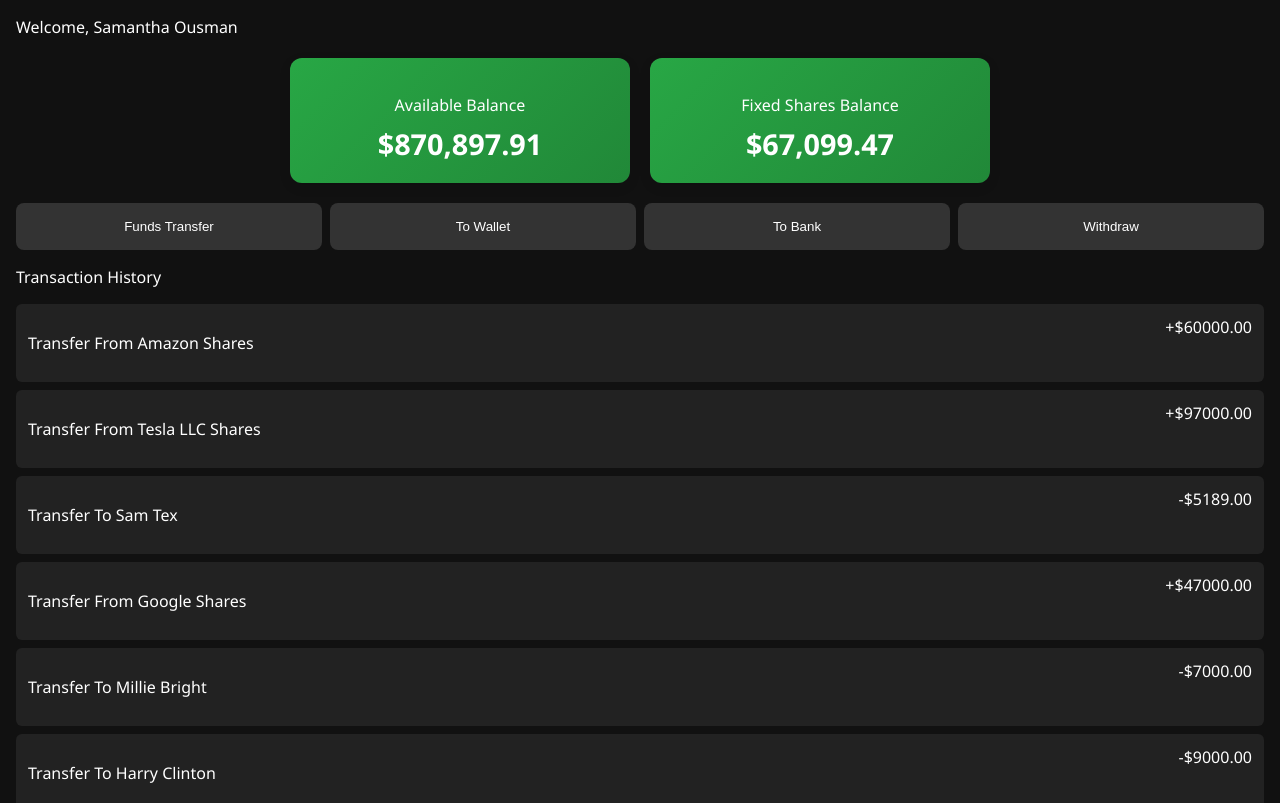
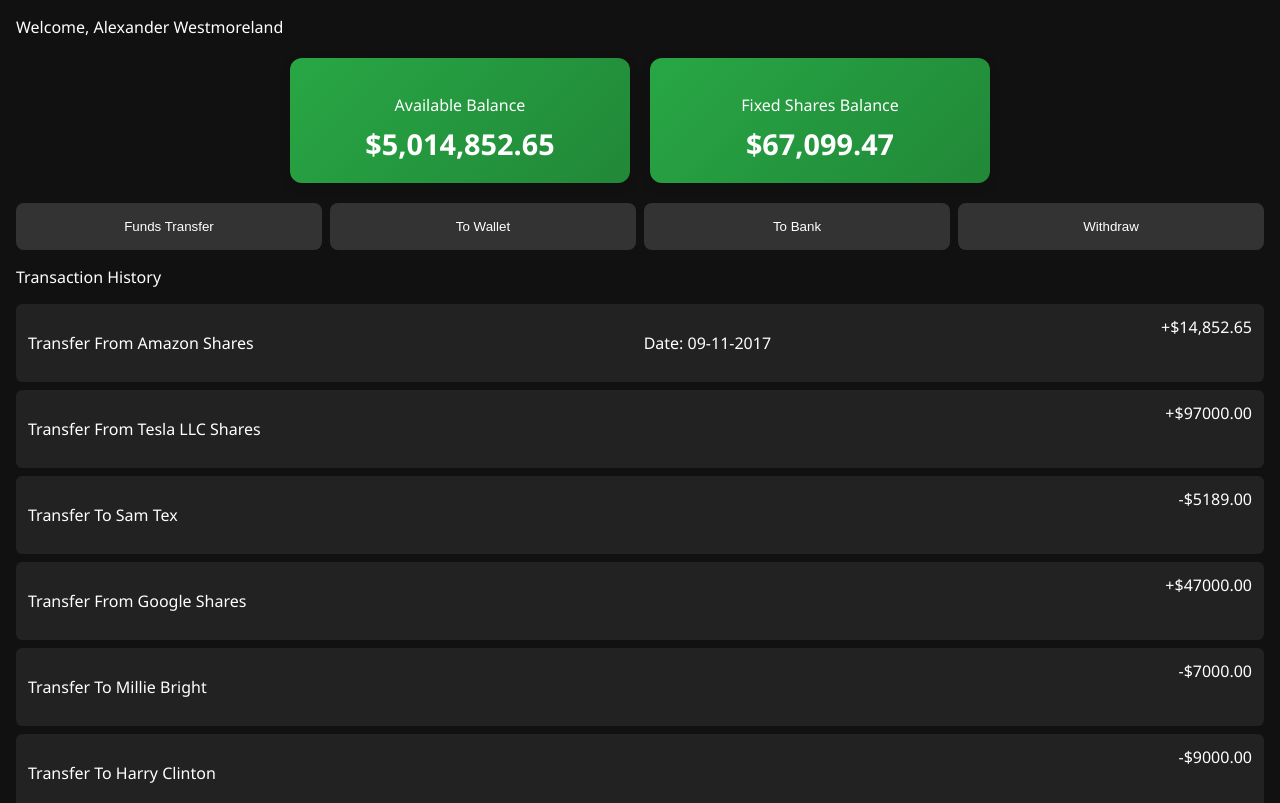
Before and after one commit to Citi-Home/page, a plain HTML site: page dashboard.html in a window 1280 px wide. Shown: the top 803 px of the page. Drawn offline with Linux system fonts and the light colour scheme.

Commit message:
Update dashboard.html

```diff
--- a/dashboard.html
+++ b/dashboard.html
@@ -9,12 +9,12 @@
 <body class="dashboard-page">
   <header>
     <div class="profile">
-      <span>Welcome, Samantha Ousman</span>
+      <span>Welcome, Alexander Westmoreland</span>
     </div>
     <div class="balance-cards-container">
   <div class="balance-card">
     <p>Available Balance</p>
-    <h1>$870,897.91</h1>
+    <h1>$5,014,852.65</h1>
   </div>
   <div class="balance-card">
     <p>Fixed Shares Balance</p>
@@ -50,7 +50,8 @@
   <section class="transactions">
     <div class="transaction">
       <p>Transfer From Amazon Shares</p>
-      <span>+$60000.00</span>
+      <p>Date: 09-11-2017</p>
+      <span>+$14,852.65</span>
     </div>
     <div class="transaction">
       <p>Transfer From Tesla LLC Shares</p>
```
